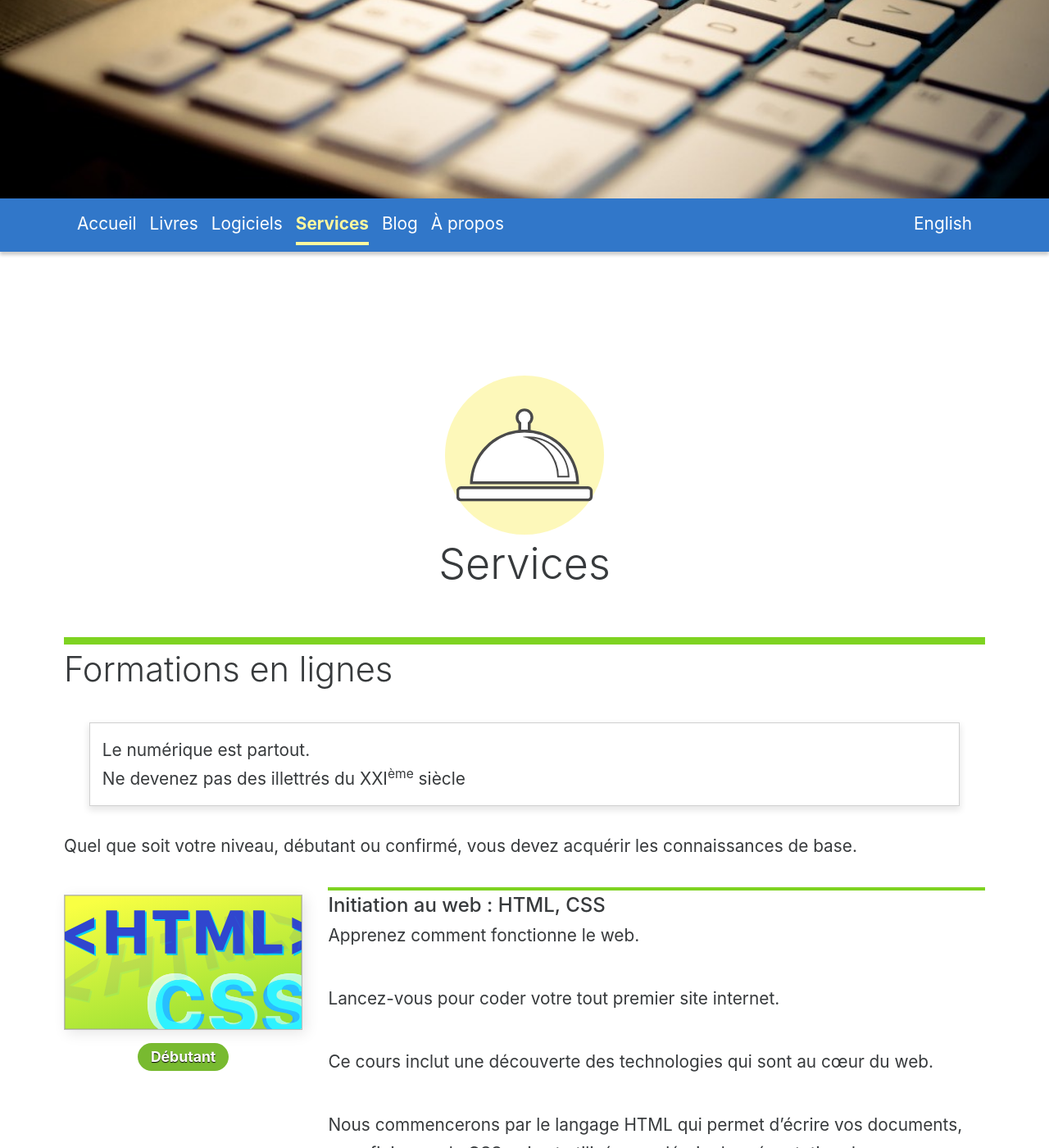
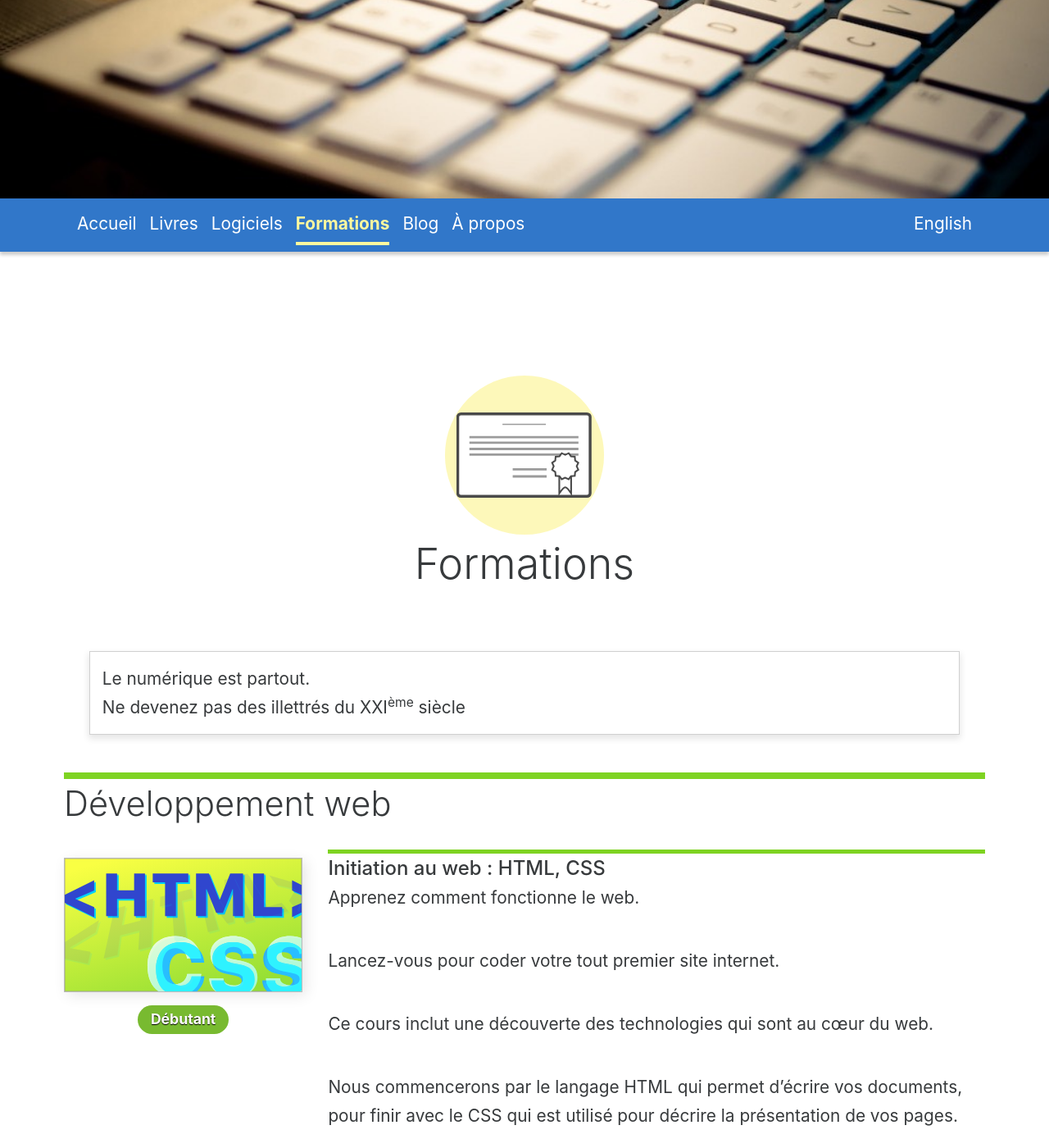
Before and after one commit to Sylvain-Gamel-fr/Sylvain-Gamel-fr.github.io, a Jekyll site: the page built from fr/formations/index.md, in a window 1280 px wide and 1400 px high, scrolled down 478 px. Shown: the whole window at 82% size. Built offline with Jekyll 4.4.1, drawn with Linux system fonts in a browser that asks for light colours.

Commit message:
Replaced services by trainings.

```diff
--- a/_data/trainings.yml
+++ b/_data/trainings.yml
@@ -1,4 +1,5 @@
 - id: html_css
+  group: web
   title: "Initiation au web : HTML, CSS"
   url: https://www.udemy.com/initiation-au-web-html-css/
   first_publication_year: 2018
--- a/fr/services/index.md
+++ b/fr/formations/index.md
@@ -1,22 +1,18 @@
 ---
 layout: page_section
-title: Services
+title: Formations
 topNavigation: true
-subcategory: services
+subcategory: formations
 lang: "fr"
 order: 3
-permalink: /fr/services/
-logoImage: "/images/picto/section-services.svg"
+permalink: /fr/formations/
+logoImage: "/images/picto/section-training.svg"
 ---
-
-
-### Formations en lignes
 
 > Le numérique est partout.
 > <br>
 > Ne devenez pas des illettrés du XXI<sup>ème</sup> siècle
 
-Quel que soit votre niveau, débutant ou confirmé, vous devez acquérir les
-connaissances de base.
+### Développement web
 
 {% include trainings/card-list.html lang=page.lang trainingList=site.data.trainings %}
```
Also changed, not shown: fr/index.md (+1 -1 lines).
